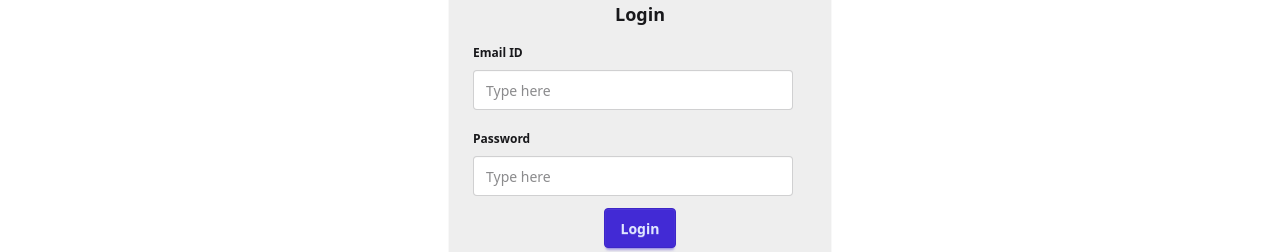
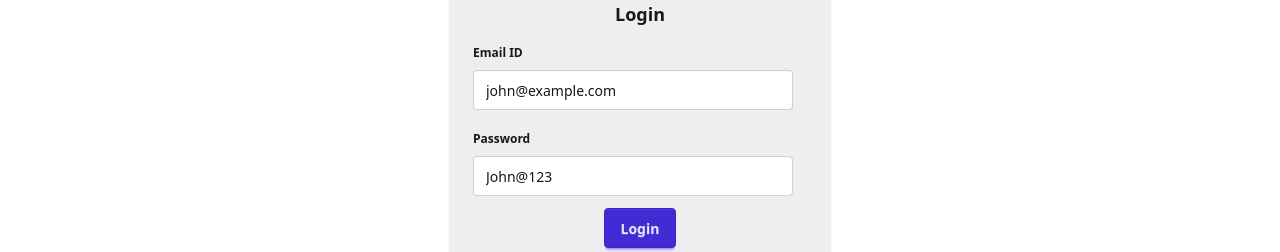
Before and after one commit to chappidiudaykiran/DevTinder-Web, a React (Vite) app: page /login in a window 1280 px wide. Shown: the part 128-380 px from the top of the page. Built offline with nearby package versions, Linux system fonts and the light colour scheme.

Commit message:
login backend updated with ui

```diff
--- a/package.json
+++ b/package.json
@@ -11,6 +11,7 @@
   },
   "dependencies": {
     "@tailwindcss/vite": "^4.1.13",
+    "axios": "^1.12.2",
     "react": "^19.1.1",
     "react-dom": "^19.1.1",
     "react-router-dom": "^7.9.1"
--- a/src/Login.jsx
+++ b/src/Login.jsx
@@ -1,8 +1,23 @@
 import React, { useState } from "react";
-
+import axios from "axios";
 const Login = () => {
-  const [emailid, setEmailid] = useState("");
-  const [Password, setPassword] = useState("");
+  const [emailid, setEmailid] = useState("john@example.com");
+  const [Password, setPassword] = useState("John@123");
+  const handleLogin = async() => {
+    try {
+      const response = await axios.post("http://localhost:3000/login", {
+        emailid,
+        Password
+      });
+      console.log(response.data);
+    } catch (error) {
+      console.error("Error:", error);
+    }
+  };
+  const handleSubmit = (e) => {
+    e.preventDefault();
+    handleLogin();
+  };
   return (
     <div className="flex justify-center my-10">
       <div className="card card-border bg-base-300 w-96">
@@ -33,7 +48,7 @@ const Login = () => {
             </fieldset>
           </div>
           <div className="card-actions justify-center">
-            <button className="btn btn-primary">Login </button>
+            <button className="btn btn-primary" onClick={handleLogin}>Login </button>
           </div>
         </div>
       </div>
```
Also changed, not shown: 1 other file (tests, documents, lock files or other folders).
